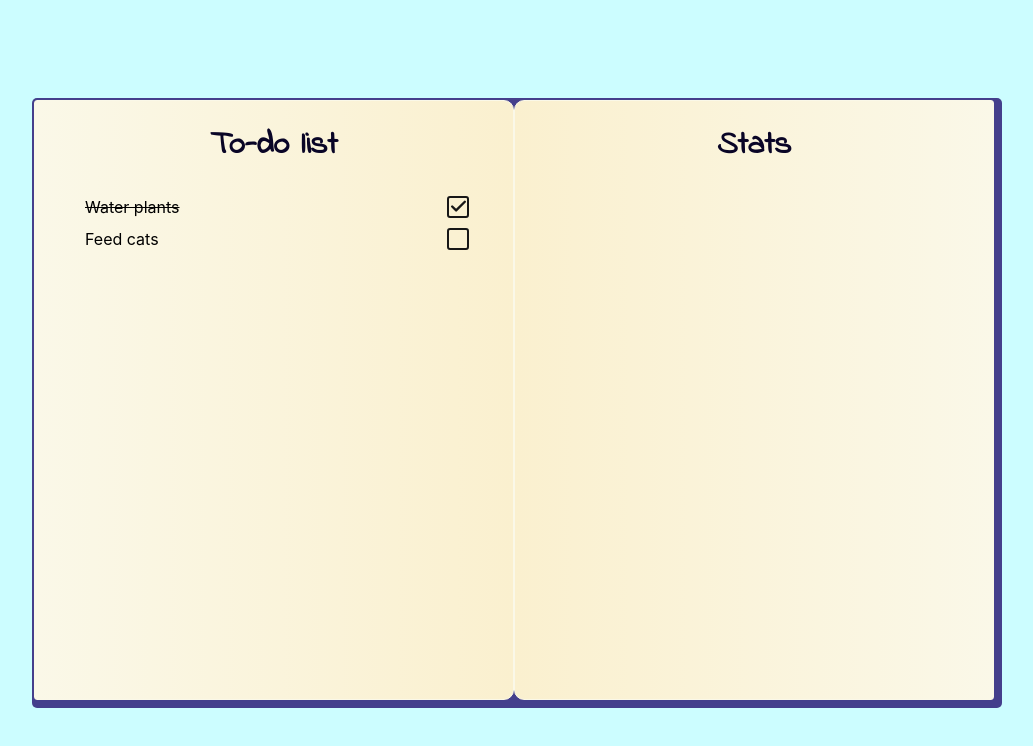
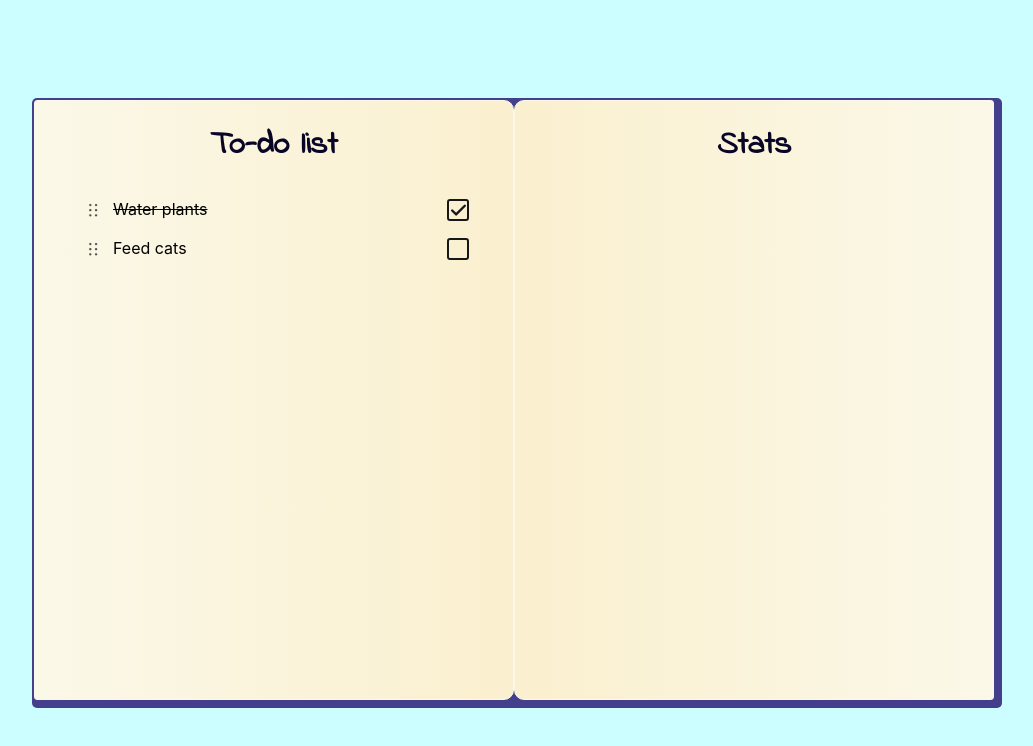
Before and after one commit to amiraine/todo, a React (Create React App) app: page / in a window 1280 px wide. Shown: the top 746 px of the page, without its empty margins (126-1159 px from the left). Built offline with nearby package versions, Linux system fonts and the light colour scheme.

Commit message:
add more components for crud control

```diff
--- a/src/List/ListItem/index.tsx
+++ b/src/List/ListItem/index.tsx
@@ -1,7 +1,17 @@
-import React, { useEffect } from "react";
-import { StyledListItem, StyledTextInput, Text } from "./styled";
+import React from "react";
+import {
+  DragHandleContainer,
+  IconButton,
+  IconContainer,
+  ListItemContent,
+  StyledListItem,
+  StyledTextInput,
+  Text,
+} from "./styled";
 import { Checkbox } from "../../Components";
 import { UpdateKey } from "..";
+import { Drag } from "../../assets/Drag";
+import { Trash, Save } from "react-feather";
 
 interface ListItemProps {
   id: string;
@@ -11,6 +21,7 @@ interface ListItemProps {
   value: string;
   handleSelectItem: (id: string) => void;
   setEditable: (id: string) => void;
+  handleDeleteItem: (id: string) => void;
   handleUpdateItem: (id: string, key: UpdateKey, value: any) => void;
 }
 
@@ -21,6 +32,7 @@ const ListItem: React.FC<ListItemProps> = (props) => {
     isEditable,
     isSelected,
     handleSelectItem,
+    handleDeleteItem,
     handleUpdateItem,
     setEditable,
     value,
@@ -43,6 +55,10 @@ const ListItem: React.FC<ListItemProps> = (props) => {
       onClick={() => handleSelectItem(id)}
       onDoubleClick={() => setEditable(id)}
     >
+      <DragHandleContainer>
+        <Drag />
+      </DragHandleContainer>
+      <ListItemContent>
         {isEditable ? (
           <StyledTextInput
             type="text"
@@ -55,6 +71,15 @@ const ListItem: React.FC<ListItemProps> = (props) => {
         ) : (
           <Text isDone={isDone}>{value}</Text>
         )}
+        <IconContainer isEditable={isEditable}>
+          <IconButton>
+            <Save />
+          </IconButton>
+          <IconButton onClick={() => handleDeleteItem(id)}>
+            <Trash />
+          </IconButton>
+        </IconContainer>
+      </ListItemContent>
       <Checkbox name={id} value={isDone} />
     </StyledListItem>
   );
```
Lines whose indentation alone changed are shown as unchanged.
